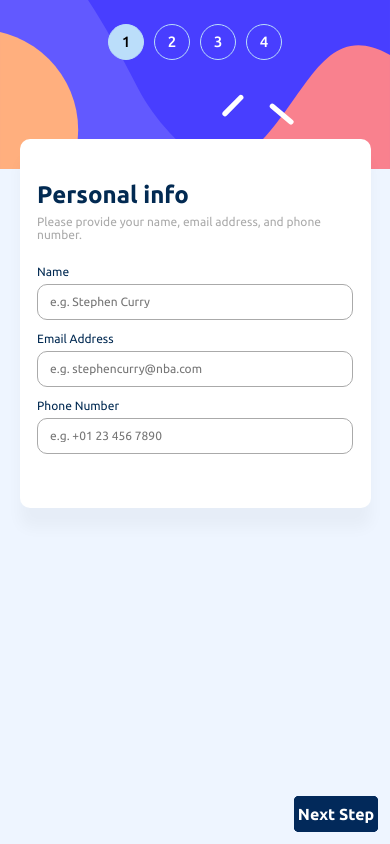
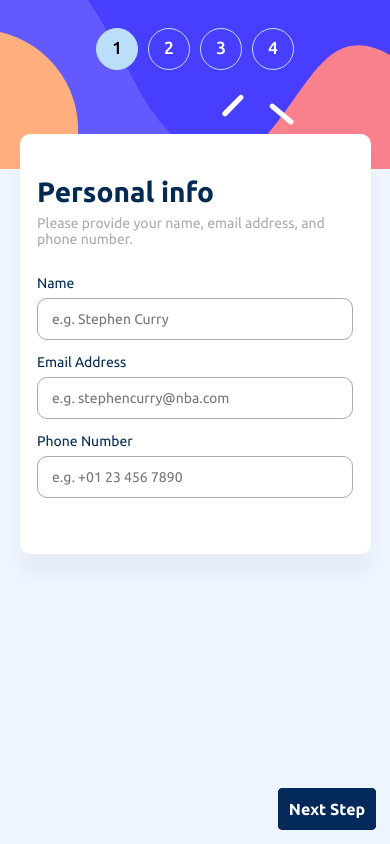
Before and after one commit to infinitee404/multistep-form, a React (Vite) app: page / in a window 390 px wide. Built offline with nearby package versions, Linux system fonts and the light colour scheme.

Commit message:
mobile hover removed

```diff
--- a/src/styles.css
+++ b/src/styles.css
@@ -122,10 +122,6 @@ li {
 	transition: filter 0.3s ease;
 }
 
-.button:hover::before {
-	filter: brightness(2); /* Apply the brightness filter */
-}
-
 .button-next {
 	background-color: var(--button-next);
 }
@@ -138,10 +134,6 @@ li {
 	color: var(--text-secondary);
 	background-color: transparent;
 	border: none;
-}
-
-.button-back:hover {
-	color: var(--text-primary);
 }
 
 /* Form Page */
@@ -169,7 +161,6 @@ li {
 	cursor: pointer;
 }
 
-.input-personal-info:hover,
 .input-personal-info:focus {
 	outline: none;
 	border: 1px solid var(--button-next);
@@ -195,10 +186,6 @@ li {
 	justify-content: space-between;
 	border: 1px solid var(--highlight);
 	border-radius: 10px;
-}
-
-.plan-option:hover {
-	border: 1px solid var(--button-next);
 }
 
 .plan-selected {
@@ -281,8 +268,8 @@ li {
 
 /* Add-ons */
 
-.add-ons{
-    margin-top: -1rem;
+.add-ons {
+	margin-top: -1rem;
 }
 .add-ons-option {
 	display: flex;
@@ -291,11 +278,6 @@ li {
 	border: 1px solid var(--text-secondary);
 	border-radius: 0.5rem;
 	padding: 0.75rem;
-}
-
-.add-ons-option:hover {
-	cursor: pointer;
-	border: 1px solid var(--button-next);
 }
 
 .add-ons-left {
@@ -377,10 +359,6 @@ input[type='checkbox'] {
 	text-decoration: underline;
 }
 
-.change-button:hover {
-	color: #0022ee;
-}
-
 .line {
 	height: 1px;
 	width: 100%;
@@ -436,9 +414,9 @@ input[type='checkbox'] {
 	}
 }
 
-@media screen and (max-width: 660px) {
+@media screen and (max-width: 768px) {
 	html {
-		font-size: 12px;
+		font-size: 14px;
 	}
 	.app {
 		display: flex;
@@ -480,7 +458,7 @@ input[type='checkbox'] {
 		font-size: 1.25rem;
 	}
 	.main {
-		max-width: 90vw;
+		width: min(90vw, 475px);
 		/* height: 70vh; */
 		background-color: var(--white);
 		border-radius: 10px;
@@ -512,3 +490,26 @@ input[type='checkbox'] {
 		border-radius: 5px;
 	}
 }
+
+@media (hover: hover) {
+	.button:hover::before {
+		filter: brightness(2);
+	}
+	.button-back:hover {
+		color: var(--text-primary);
+	}
+	.input-personal-info:hover {
+		outline: none;
+		border: 1px solid var(--button-next);
+	}
+	.plan-option:hover {
+		border: 1px solid var(--button-next);
+	}
+	.add-ons-option:hover {
+		cursor: pointer;
+		border: 1px solid var(--button-next);
+	}
+	.change-button:hover {
+		color: #0022ee;
+	}
+}
```
